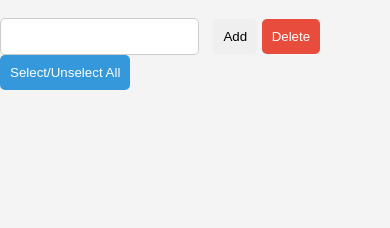
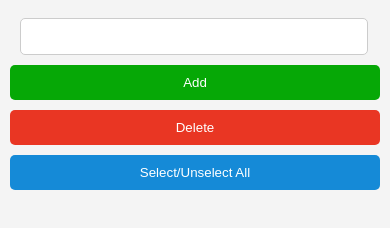
Before and after one commit to subodh-kasaudhan/ToDo, a website with bundled scripts: page public/index.html in a window 390 px wide. Shown: the part 60-288 px from the top of the page. Built offline with nearby package versions, Linux system fonts and the light colour scheme.

Commit message:
Added button decoration and mediaQuery

```diff
--- a/public/index.html
+++ b/public/index.html
@@ -14,7 +14,7 @@
   <body>
     <form id="new-task-form">
       <input type="text" id="new-task-title" />
-      <button type="submit">Add</button>
+      <button type="submit" id="add">Add</button>
       <button id="delete-checked">Delete</button>
       <button id="check-all">Select/Unselect All</button>
     </form>
--- a/public/styles.css
+++ b/public/styles.css
@@ -4,6 +4,8 @@ body {
   background-color: #f4f4f4;
   margin: 0;
   padding: 0;
+  /* justify-content: center;
+  align-items: center; */
 }
 
 h1 {
@@ -13,7 +15,7 @@ h1 {
 }
 
 form {
-  /* display: flex; */
+  /* display:; */
   justify-content: center;
   align-items: center;
   margin-top: 20px;
@@ -21,36 +23,73 @@ form {
 
 #new-task-title {
   padding: 10px;
+  margin-left: 10px;
   margin-right: 10px;
   border: 1px solid #ccc;
   border-radius: 5px;
   flex-grow: 1;
+  width: 300px;
 }
 
 button {
   padding: 10px;
-  border: none;
+  border: 2px;
   border-radius: 5px;
   cursor: pointer;
   transition: background-color 0.3s;
 }
 
-button:hover {
+/* button:hover {
   background-color: #ddd;
-}
+} */
 
-button:active {
+/* button:active {
   background-color: #bbb;
-}
+} */
 
 #delete-checked {
-  background-color: #e74c3c;
+  background-color: #e93623;
   color: #fff;
 }
 
+#delete-checked:hover {
+  background-color: #981607;
+  color: #fff;
+}
+
+#delete-checked:active {
+  background-color: #ddd;
+  color: #000;
+}
+
 #check-all {
-  background-color: #3498db;
+  background-color: #158ad7;
   color: #fff;
+}
+
+#check-all:hover {
+  background-color: #0662a0;
+  color: #fff;
+}
+
+#check-all:active {
+  background-color: #ddd;
+  color: #000;
+}
+
+#add {
+  background-color: #06a806;
+  color: #fff;
+}
+
+#add:hover {
+  background-color: #035d03;
+  color: #fff;
+}
+
+#add:active {
+  background-color: #ddd;
+  color: #000;
 }
 
 ul {
@@ -78,3 +117,26 @@ input[type="checkbox"] {
   list-style: none;
   padding: 0;
 }
+
+@media screen and (max-width: 600px) {
+  /* Adjustments for smaller screens */
+
+  form {
+    display: flex;
+    flex-direction: column; /* Change to column layout */
+    align-items: stretch;
+    margin-left: 10px;
+    margin-right: 10px;
+  }
+
+  #new-task-title {
+    width: 88%;
+    /* margin-right: 0; */
+    margin-bottom: 10px;
+  }
+
+  button {
+    width: 100%; /* Make buttons full-width */
+    margin-bottom: 10px;
+  }
+}
```
